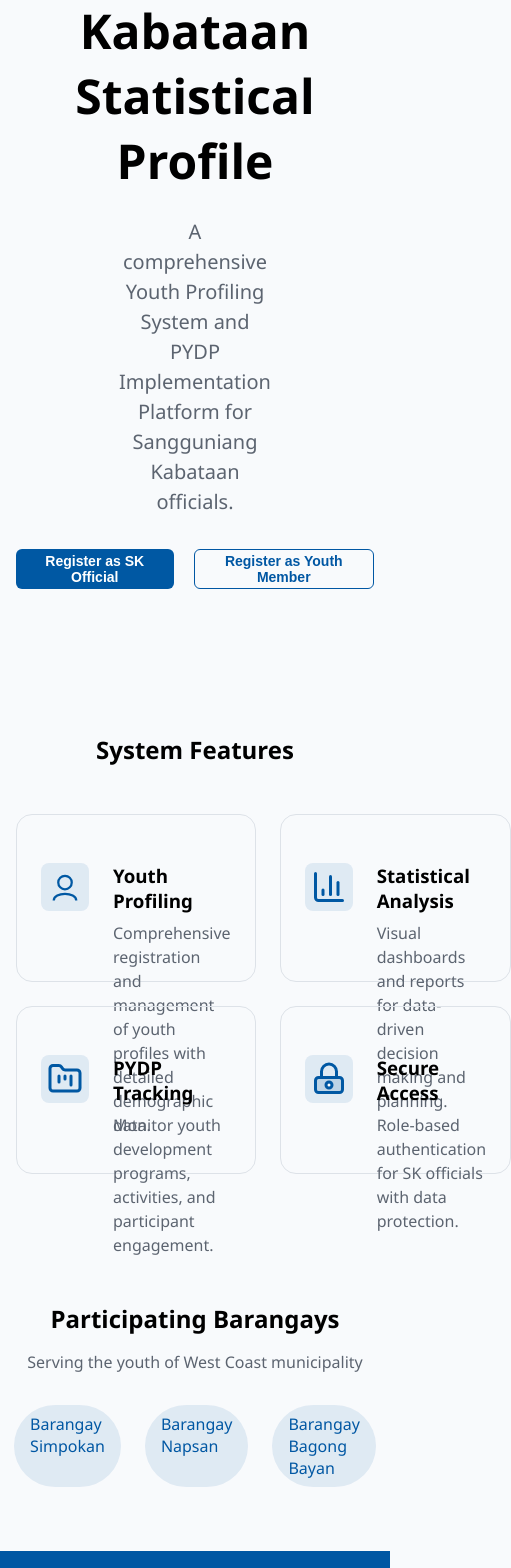
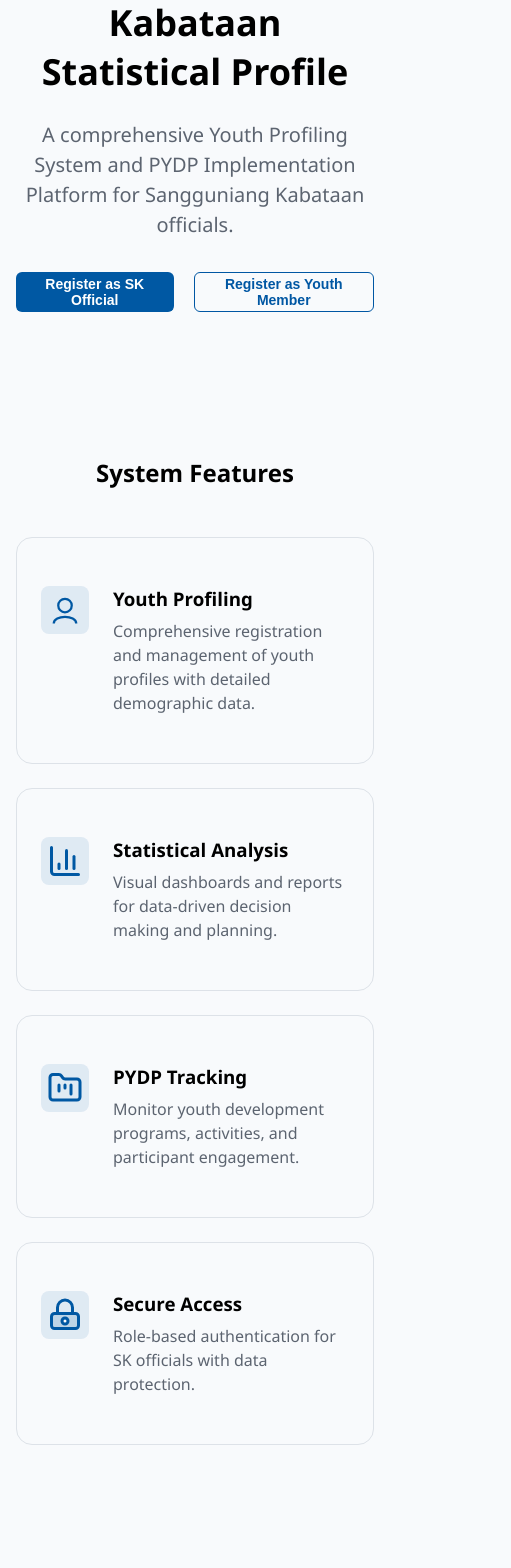
Before and after one commit to zynhjx/ksp-frontend, a React (Vite) app: page / in a window 390 px wide. Shown: the part 200-1768 px from the top of the page, 511 px wide, since content can reach past the window. Built offline with nearby package versions, Linux system fonts and the light colour scheme.

Commit message:
fix responsiveness

```diff
--- a/src/components/Landing.css
+++ b/src/components/Landing.css
@@ -104,7 +104,8 @@ section.hero-section {
 .hero-desc {
     font-size: 20px;
     text-align: center;
-    margin: 0 112px 32px;
+    max-width: 672px;
+    margin: 0 auto 32px;
     color: var(--muted-text);
     line-height: 1.5;
 }
@@ -154,7 +155,6 @@ section.feature-section {
 .feature-grid {
     display: grid;
     grid-template-columns: 1fr 1fr;
-    grid-template-rows: 1fr 1fr;
     gap: 24px;
     height: auto;
 }
@@ -184,7 +184,7 @@ section.feature-section {
 }
 
 .card-info {
-    height: 70px;
+    height: auto;
     flex: 1;
 }
 
@@ -224,6 +224,9 @@ section.feature-section {
 .barangay-lists {
     display: flex;
     gap: 24px;
+    width: 100%;
+    justify-content: center;
+    flex-wrap: wrap;
 }
 
 .barangay {
@@ -254,6 +257,7 @@ section.redirect-reg {
 
 .redirect-reg-container p {
     margin: 0 0 36px;
+    text-align: center;
 }
 
 .redirect-reg-container button {
@@ -282,3 +286,13 @@ footer p {
     font-size: 14px;
     color: var(--muted-text);
 }
+
+@media (max-width: 768px) {
+    .hero-title {
+        font-size: 36px;
+    }
+
+    .feature-grid {
+        grid-template-columns: 1fr;
+    }
+}
```
